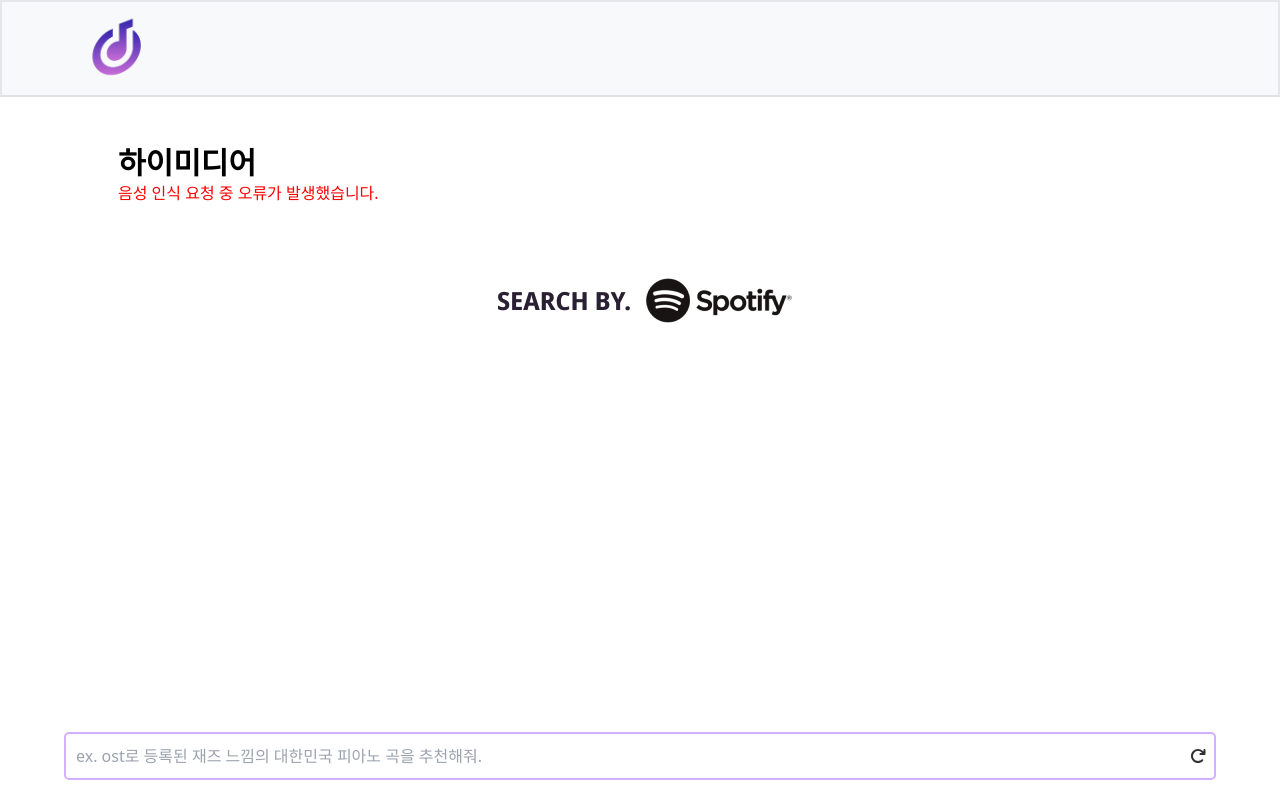
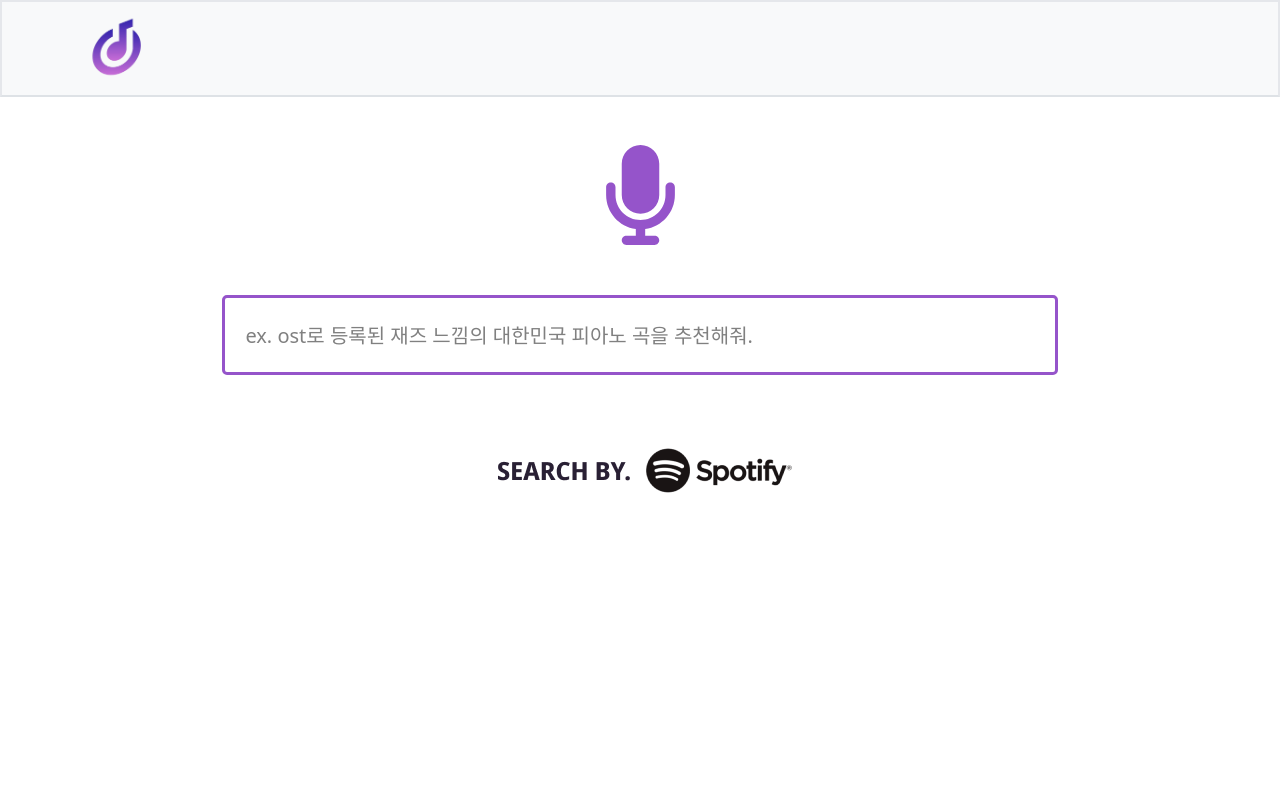
Before and after one commit to Tune-Manner/CarTune, a React (Create React App) app in the folder frontend/: page /search/weather/options in a window 1280 px wide. Built offline with nearby package versions, Linux system fonts and the light colour scheme; no server answers.

Commit message:
feat: design input tag and icon

```diff
--- a/frontend/package.json
+++ b/frontend/package.json
@@ -10,7 +10,7 @@
     "bootstrap": "^5.3.3",
     "class-variance-authority": "^0.7.0",
     "clsx": "^2.1.1",
-    "framer-motion": "^11.3.0",
+    "framer-motion": "^11.3.2",
     "lucide-react": "^0.407.0",
     "postcss": "^8.4.39",
     "react": "^18.3.1",
--- a/frontend/src/pages/search/WeatherOptions.css
+++ b/frontend/src/pages/search/WeatherOptions.css
@@ -1,33 +1,68 @@
+
+/* WeatherOptions.css */
+
+/* Google Fonts에서 Nunito 폰트를 import합니다. */
+@import url('https://fonts.googleapis.com/css2?family=Nunito:wght@700&display=swap');
+
 .input-container {
-    position: fixed;
-    bottom: 20px;
-    left: 50%;
-    transform: translateX(-50%);
     display: flex;
-    align-items: center;
-    width: 90%;
+    justify-content: center;
+    margin-bottom: 20px;
 }
 
 .email-input {
-    width: 100%;
-    padding: 10px 40px 10px 10px; /* 오른쪽 패딩 추가하여 아이콘 공간 확보 */
-    border: 2px solid #d3b0ff; /* 연한 보라색 테두리 */
-    border-radius: 5px; /* 둥근 모서리 */
-    box-sizing: border-box; /* 패딩 포함한 크기 조정 */
+    width: 80%;
+    padding: 20px; /* 패딩을 더 주어 높이를 높입니다 */
+    font-size: 20px;
+    border: 3px solid #9554ca; /* 보라색 두꺼운 테두리 */
+    border-radius: 5px; /* 모서리를 살짝 둥글게 */
+    height: 80px; /* 높이를 많이 증가 */
+    color: black; /* 입력된 값은 검은색 */
+}
+
+.email-input::placeholder {
+    color: gray; /* placeholder는 회색 */
 }
 
 .icon-container {
-    position: absolute;
-    right: 10px;
     display: flex;
+    flex-direction: column; /* 수직 정렬을 위해 추가 */
+    justify-content: center;
     align-items: center;
+    margin-bottom: 50px; /* 아이콘과 입력창 사이의 간격을 많이 떨어뜨립니다 */
+}
+
+.microphone-icon, .redo-icon, .loading-icon {
+    font-size: 100px;
     cursor: pointer;
 }
 
 .microphone-icon {
-    color: #333;
+    color: #9554ca;
 }
 
 .redo-icon {
-    color: #333;
+    color: #9554ca;
 }
+
+@keyframes loading {
+    0% {
+        transform: rotate(0deg);
+    }
+    100% {
+        transform: rotate(360deg);
+    }
+}
+
+.loading-icon {
+    animation: loading 1s linear infinite;
+    color: #9554ca;
+}
+
+.loading-message, .retry-message {
+    font-size: 20px;
+    font-weight: bold;
+    color: #9554ca;
+    margin-top: 10px; /* 아이콘과 메시지 사이의 간격 */
+    font-family: 'Nunito', sans-serif; /* 둥근 글씨체 적용 */
+}
--- a/frontend/src/pages/search/WeatherOptions.js
+++ b/frontend/src/pages/search/WeatherOptions.js
@@ -1,6 +1,6 @@
-import React, { useState, useEffect } from 'react';
+import React, { useState } from 'react';
 import { FontAwesomeIcon } from '@fortawesome/react-fontawesome';
-import { faMicrophone, faRedo } from '@fortawesome/free-solid-svg-icons';
+import { faMicrophone, faRedo, faSpinner } from '@fortawesome/free-solid-svg-icons';
 import './WeatherOptions.css'; // CSS 파일을 import 합니다.
 
 function WeatherOptions() {
@@ -33,13 +33,48 @@
         }
     };
 
-    useEffect(() => {
-        startRecording();
-    }, []);
+    const handleInputBlur = async () => {
+        if (transcript) {
+            try {
+                const response = await fetch("http://localhost:8000/transcribe/", {
+                    method: "POST",
+                    headers: {
+                        "Content-Type": "application/json"
+                    }
+                });
+                const data = await response.json();
+                if (data.error) {
+                    setError(data.error);
+                } else {
+                    setTranscript(data.text);
+                }
+            } catch (e) {
+                setError("음성 인식 요청 중 오류가 발생했습니다.");
+            }
+        }
+    };
 
     return (
         <>
-            <h1>하이미디어</h1>
+            <div className="icon-container" onClick={recording ? null : startRecording}>
+                {error ? (
+                    <>
+                        <FontAwesomeIcon icon={faRedo} className="redo-icon" />
+                        <div className="retry-message">다시 시도</div>
+                    </>
+                ) : (
+                    <>
+                        {recording ? (
+                            <>
+                                <FontAwesomeIcon icon={faSpinner} className="loading-icon" />
+                                <div className="loading-message">노래 세부 옵션을 말해주세요.</div>
+                            </>
+                        ) : (
+                            <FontAwesomeIcon icon={faMicrophone} className="microphone-icon" />
+                        )}
+                    </>
+                )}
+            </div>
             <div className="input-container">
                 <input
                     type="text"
@@ -47,18 +82,9 @@
                     placeholder="ex. ost로 등록된 재즈 느낌의 대한민국 피아노 곡을 추천해줘."
                     className="email-input"
                     readOnly
+                    onBlur={handleInputBlur}
                 />
-                <div className="icon-container" onClick={recording ? null : startRecording}>
-                    {recording ? (
-                        <FontAwesomeIcon icon={faMicrophone} className="microphone-icon" />
-                    ) : (
-                        <FontAwesomeIcon icon={faRedo} className="redo-icon" />
-                    )}
-                </div>
             </div>
-            {error && (
-                <p style={{ color: 'red' }}>{error}</p>
-            )}
         </>
     );
 }
```
Also changed, not shown: 1 other file (tests, documents, lock files or other folders).
